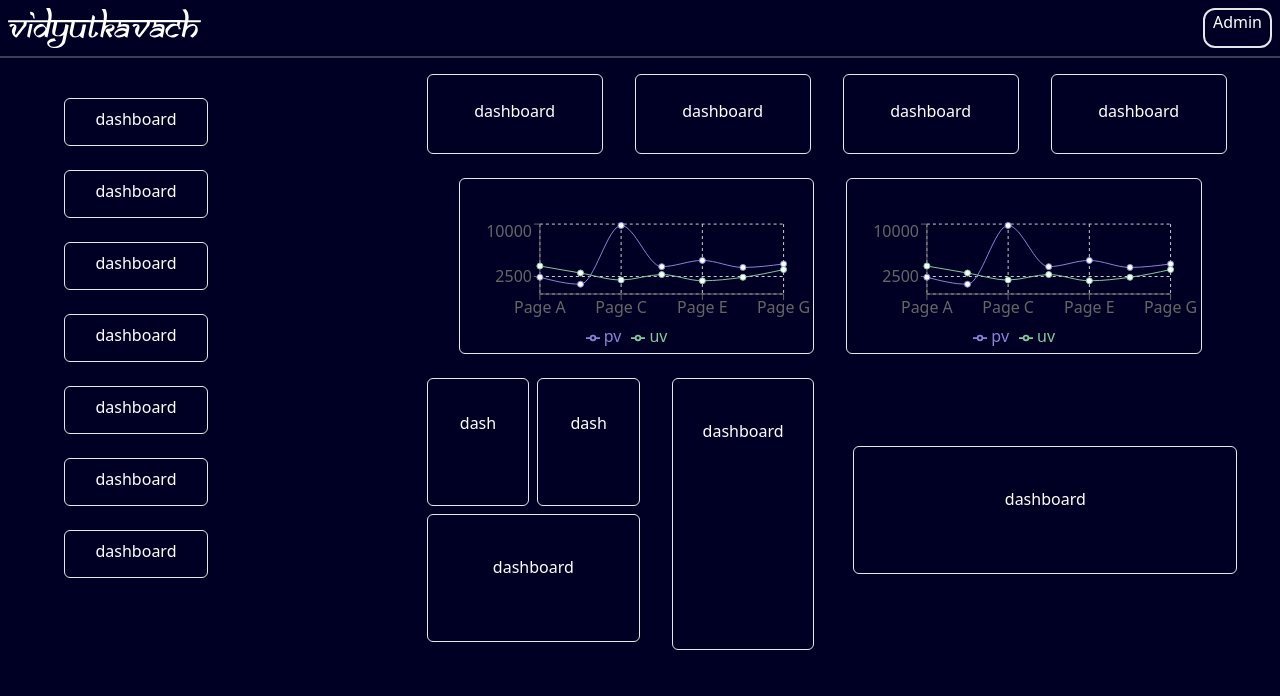
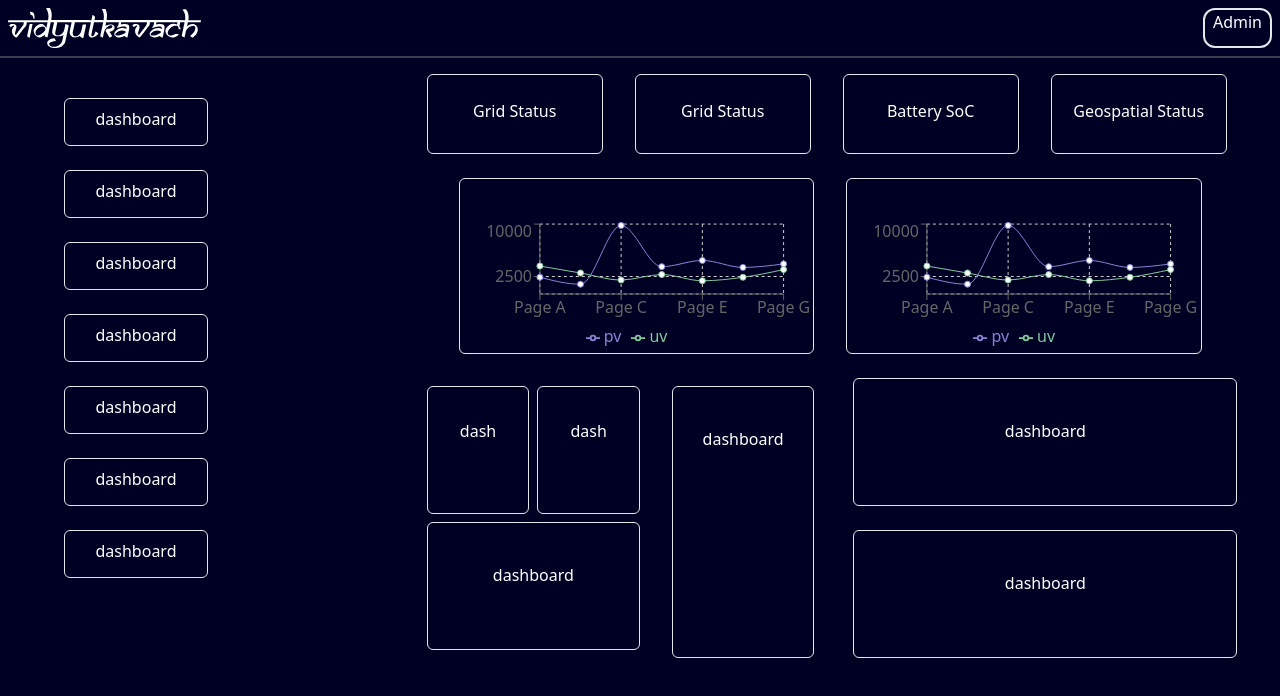
Before and after one commit to bashSunny101/SmartController-SIH, a React (Vite) app: page /dashboard in a window 1280 px wide. Shown: the top 696 px of the page. Built offline with nearby package versions, Linux system fonts and the light colour scheme.

Commit message:
dashboard updated new

```diff
--- a/src/Components/Dashboard.jsx
+++ b/src/Components/Dashboard.jsx
@@ -51,13 +51,13 @@ function Dashboard() {
   return (
     <>
       <div className="flex-col ">
-          <div className="flex justify-between border-gray-700 border-b-2 p-2 sticky top-0">
+          <header className="flex justify-between border-gray-700 border-b-2 p-2 sticky z-2 ">
            <img src="src\assets\image (4).svg" alt="logo" className="h-10"/>
            <div className=" border-2 rounded-xl text-white px-2 hover:bg-blue-600">Admin</div>
-          </div>
+          </header>
           <div>
-     <div className='flex flex-col sm:flex-row flex-wrap w-full  h-full pt-4 overflow-clip'>
-      <div className="left pl-16 left-0  text-center w-1/3 sticky">
+     <div className='flex justify-end sm:flex-row flex-wrap w-full  h-full pt-4'>
+      <div className="left pl-16 left-0  text-center w-1/3 fixed">
          <div className='border rounded-md w-36 h-12 mb-2 my-6 pt-2 text-white'>dashboard</div>
          <div className='border rounded-md w-36 h-12 mb-2 my-6 pt-2 text-white'>dashboard</div>
          <div className='border rounded-md w-36 h-12 mb-2 my-6 pt-2 text-white'>dashboard</div>
@@ -66,12 +66,12 @@ function Dashboard() {
          <div className='border rounded-md w-36 h-12 mb-2 my-6 pt-2 text-white'>dashboard</div>
          <div className='border rounded-md w-36 h-12 mb-2 my-6 pt-2 text-white'>dashboard</div>
       </div>
-      <div className=" w-8/12 overflow-y-auto">
+      <div className=" w-8/12 overflow-y-auto ">
         <div className="upper flex flex-wrap gap-8 text-center">
-        <div className=' border rounded-md w-44 h-20 mb-2 pt-6 text-white'>dashboard</div>
-         <div className='border rounded-md w-44 h-20 mb-2 pt-6 text-white'>dashboard</div>
-         <div className='border rounded-md w-44 h-20 mb-2 pt-6 text-white'>dashboard</div>
-         <div className='border rounded-md w-44 h-20 mb-2 pt-6 text-white'>dashboard</div>
+        <div className=' border rounded-md w-44 h-20 mb-2 pt-6 text-white'>Grid Status</div>
+         <div className='border rounded-md w-44 h-20 mb-2 pt-6 text-white'>Grid Status</div>
+         <div className='border rounded-md w-44 h-20 mb-2 pt-6 text-white'>Battery SoC</div>
+         <div className='border rounded-md w-44 h-20 mb-2 pt-6 text-white'>Geospatial Status</div>
         </div>
         <div className="mid flex flex-wrap  gap-8 mt-4 text-center">
         <div className=' border rounded-md ml-8 w-5/12 h-44 mb-2 pt-10 text-white'>
@@ -139,6 +139,7 @@ function Dashboard() {
         </div>
         <div className="below-right w-1/2 flex flex-wrap  gap-4 mt-4 text-center">
         <div className=' border rounded-md  w-[90%]  h-32 mb-2 pt-10 text-white'>dashboard</div>
+        <div className=' border rounded-md  w-[90%]  h-32 mb-2 pt-10 text-white'>dashboard</div>
 
         </div>
 
```
